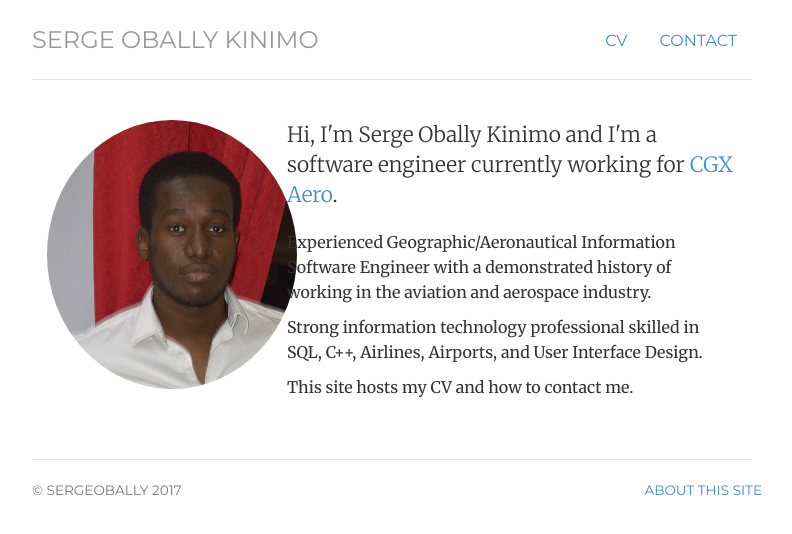
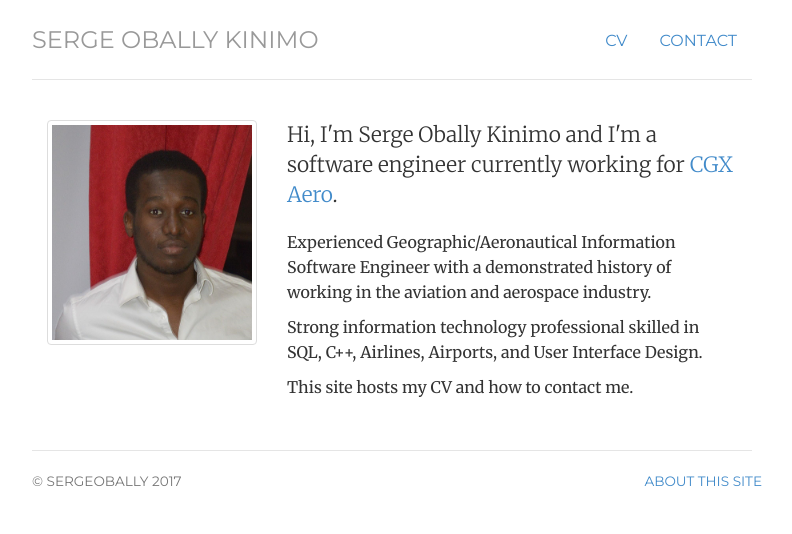
Before and after one commit to sergeobally/sergeobally.github.io, a Jekyll site: the page built from index.html, in a window 1280 px wide. Shown: the top 534 px of the page, without its empty margins (248-1040 px from the left). Built offline with Jekyll 4.4.1, drawn with Linux system fonts in a browser that asks for light colours.

Commit message:
Fix big image 2

```diff
--- a/index.html
+++ b/index.html
@@ -8,7 +8,7 @@ description: Serge Obally a software engineer.
 ---
 <div class="row marketing">
 	<div class="col-sm-4">
-	<img  class="img-circle avatar" alt="Serge Obally" src="img/serge.png">
+	<img  class="img-thumbnail avatar" alt="Serge Obally" src="img/serge.png">
 	</div>
 	<div itemscope itemtype="http://data-vocabulary.org/Person" class="col-sm-8">
 		<p class="lead">Hi, I'm <span itemprop="name">Serge Obally Kinimo</span> and I'm a software engineer currently
```
